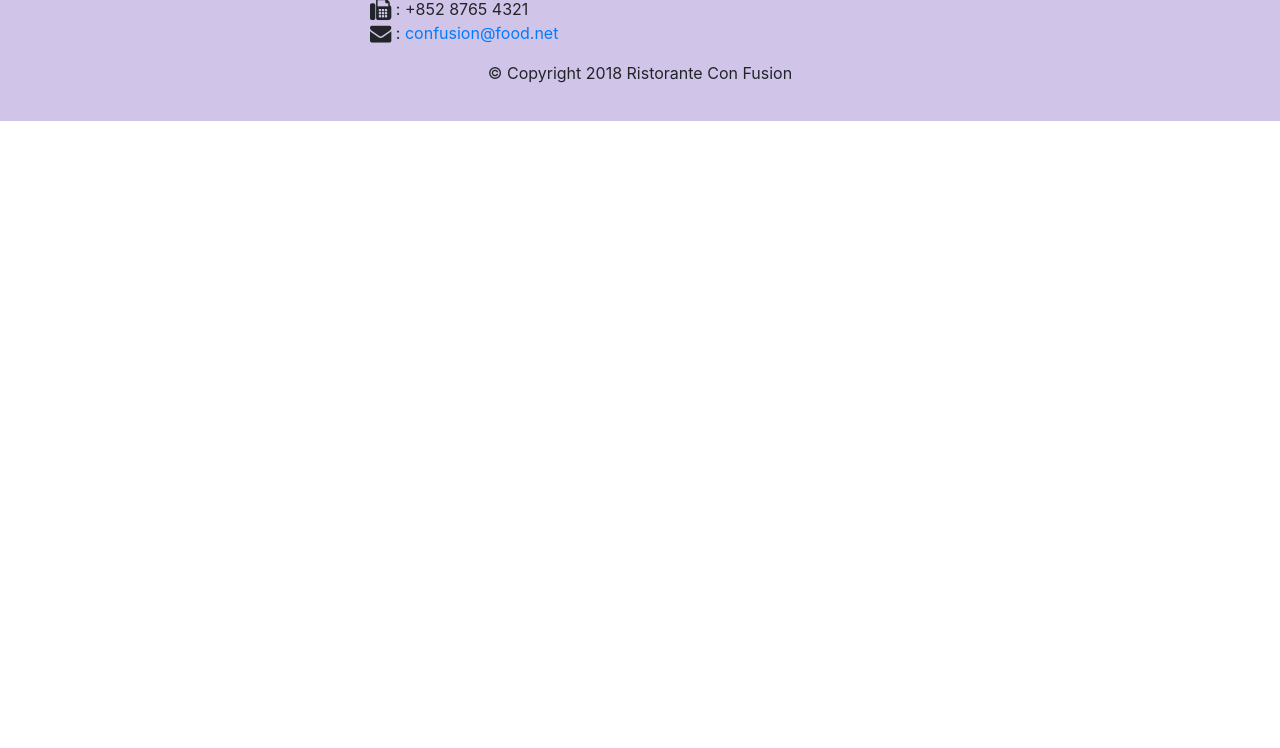
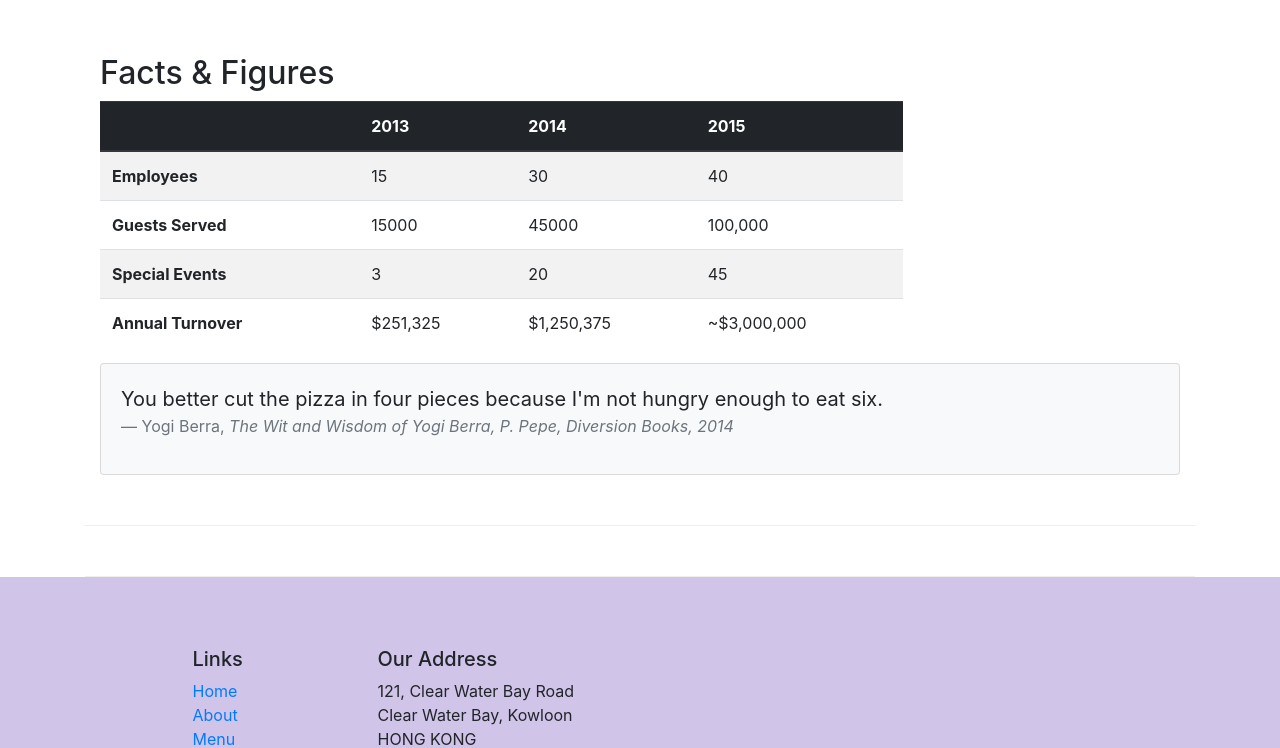
Before and after one commit to SebasTamayoA/CourseraBootstrap4Ex1, a website: page aboutus.html in a window 1280 px wide. Shown: the part 1499-2247 px from the top of the page. Before the commit the page ends 1620 px from the top, so only its background shows below. Drawn offline with nearby package versions, Linux system fonts and the light colour scheme.

Commit message:
Tables and Cards

```diff
--- a/aboutus.html
+++ b/aboutus.html
@@ -24,10 +24,12 @@
       <a class="navbar-brand" href="./index.html">Ristorante Con Fusion</a>
       <div class="collapse navbar-collapse" id="Navbar">
         <ul class="navbar-nav mr-auto">
-          <li class="nav-item"><a class="nav-link" href="./index.html"><span class="fa fa-home fa-lg"></span> Home</a></li>
+          <li class="nav-item"><a class="nav-link" href="./index.html"><span class="fa fa-home fa-lg"></span> Home</a>
+          </li>
           <li class="nav-item active"><a class="nav-link" href="#"><span class="fa fa-info fa-lg"></span> About</a></li>
           <li class="nav-item"><a class="nav-link" href="#"><span class="fa fa-list fa-lg"></span> Menu</a></li>
-          <li class="nav-item"><a class="nav-link" href="./contactus.html"><span class="fa fa-address-card fa-lg"></span> Contact</a></li>
+          <li class="nav-item"><a class="nav-link" href="./contactus.html"><span
+                class="fa fa-address-card fa-lg"></span> Contact</a></li>
         </ul>
       </div>
     </div>
@@ -60,8 +62,8 @@
       </div>
     </div>
 
-    <div class="row">
-      <div class="col-sm">
+    <div class="row row-content">
+      <div class="col-sm-6">
         <h2>Our History</h2>
         <p>
           Started in 2010, Ristorante con Fusion quickly established itself as
@@ -78,11 +80,28 @@
           cuisines in a pan.
         </p>
       </div>
-      <div class="col-sm"></div>
+
+      <div class="col-12 col-sm-6">
+          <div class="card">
+              <h3 class="card-header bg-primary text-white">Facts At a Glance</h3>
+              <div class="card-body">
+                  <dl class="row">
+                      <dt class="col-6">Started</dt>
+                      <dd class="col-6">3 Feb. 2013</dd>
+                      <dt class="col-6">Major Stake Holder</dt>
+                      <dd class="col-6">HK Fine Foods Inc.</dd>
+                      <dt class="col-6">Last Year's Turnover</dt>
+                      <dd class="col-6">$1,250,375</dd>
+                      <dt class="col-6">Employees</dt>
+                      <dd class="col-6">40</dd>
+                  </dl>
+              </div>
+          </div>
+      </div>
     </div>
 
-    <div class="row">
-      <div class="col">
+    <div class="row row-content">
+      <div class="col-12">
         <h2>Corporate Leadership</h2>
         <h3>Peter Pan <small>Chief Epicurious Officer</small></h3>
         <p class="d-none d-sm-block">
@@ -123,12 +142,68 @@
             get a winning hit! Amma Mia!</em>
         </p>
       </div>
+      <div class="row row-content">
+        <div class="col-12 col-sm-9">
+          <h2>Facts &amp; Figures</h2>
+          <div class="table-responsive">
+            <table class="table table-striped">
+              <thead class="thead-dark">
+                <tr>
+                  <th>&nbsp;</th>
+                  <th>2013</th>
+                  <th>2014</th>
+                  <th>2015</th>
+                </tr>
+              </thead>
+              <tbody>
+                <tr>
+                  <th>Employees</th>
+                  <td>15</td>
+                  <td>30</td>
+                  <td>40</td>
+                </tr>
+                <tr>
+                  <th>Guests Served</th>
+                  <td>15000</td>
+                  <td>45000</td>
+                  <td>100,000</td>
+                </tr>
+                <tr>
+                  <th>Special Events</th>
+                  <td>3</td>
+                  <td>20</td>
+                  <td>45</td>
+                </tr>
+                <tr>
+                  <th>Annual Turnover</th>
+                  <td>$251,325</td>
+                  <td>$1,250,375</td>
+                  <td>~$3,000,000</td>
+                </tr>
+              </tbody>
+            </table>
+          </div>
+        </div>
+
+        <div class="col-12">
+            <div class="card card-body bg-light">
+                <blockquote class="blockquote">
+                    <p class="mb-0">You better cut the pizza in four pieces because
+                        I'm not hungry enough to eat six.</p>
+                    <footer class="blockquote-footer">Yogi Berra,
+                        <cite title="Source Title">The Wit and Wisdom of Yogi Berra,
+                        P. Pepe, Diversion Books, 2014</cite>
+                    </footer>
+                </blockquote>
+            </div>
+        </div>
+      </div>
     </div>
   </div>
 
   <footer class="footer">
     <div class="container">
-      <div class="row">
+      <div class="row row-content">
         <div class="col-4 offset-1 col-sm-2">
           <h5>Links</h5>
           <ul class="list-unstyled">
@@ -152,8 +227,10 @@
         <div class="col-12 col-sm-4 align-self-center">
           <div class="text-center">
             <a class="btn btn-social-icon btn-google" href="http://google.com/+"><i class="fa fa-google-plus"></i></a>
-            <a class="btn btn-social-icon btn-facebook" href="http://www.facebook.com/profile.php?id="><i class="fa fa-facebook"></i></a>
-            <a class="btn btn-social-icon btn-linkedin" href="http://www.linkedin.com/in/"><i class="fa fa-linkedin"></i></a>
+            <a class="btn btn-social-icon btn-facebook" href="http://www.facebook.com/profile.php?id="><i
+                class="fa fa-facebook"></i></a>
+            <a class="btn btn-social-icon btn-linkedin" href="http://www.linkedin.com/in/"><i
+                class="fa fa-linkedin"></i></a>
             <a class="btn btn-social-icon btn-twitter" href="http://twitter.com/"><i class="fa fa-twitter"></i></a>
             <a class="btn btn-social-icon btn-google" href="http://youtube.com/"><i class="fa fa-youtube"></i></a>
             <a class="btn btn-social-icon" href="mailto:"><i class="fa fa-envelope-o"></i></a>
```
Also changed, not shown: contactus.html (+3 -3 lines).
